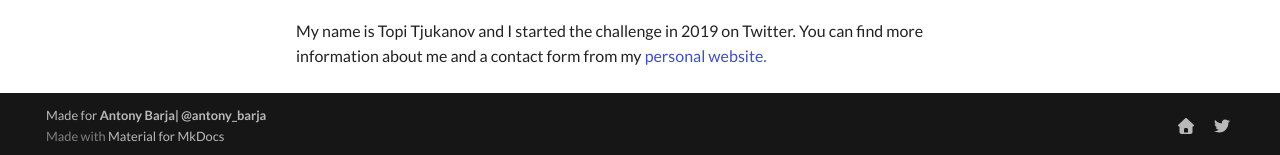
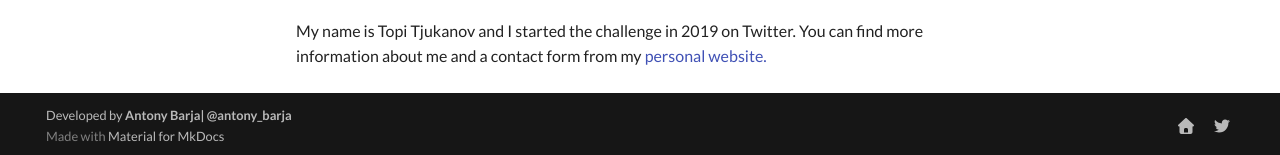
Before and after one commit to tjukanovt/30DayMapChallenge, an MkDocs documentation site: the page built from docs/index.md, in a window 1280 px wide and 900 px high, scrolled down 3184 px. Shown: the part 742-897 px from the top of the window. Built offline with MkDocs 1.6.1 and Material for MkDocs 9.7.7, drawn with Linux system fonts in a browser that asks for light colours; comment, search, counter and statistics services are not loaded.

Commit message:
updated 2022

```diff
--- a/mkdocs.yml
+++ b/mkdocs.yml
@@ -10,7 +10,7 @@ repo_url: https://github.com/tjukanovt/30DayMapChallenge
 edit_uri: edit/main/docs/ #disables edit button
 
 # Copyright
-copyright: <a href="https://twitter.com/antony_barja" title="@antony_barja" target="_blank">Made for <b>Antony Barja| @antony_barja</b></a>
+copyright: <a href="https://twitter.com/antony_barja" title="@antony_barja" target="_blank">Developed by <b>Antony Barja| @antony_barja</b></a>
 
 ## Social Media
 extra:
```
